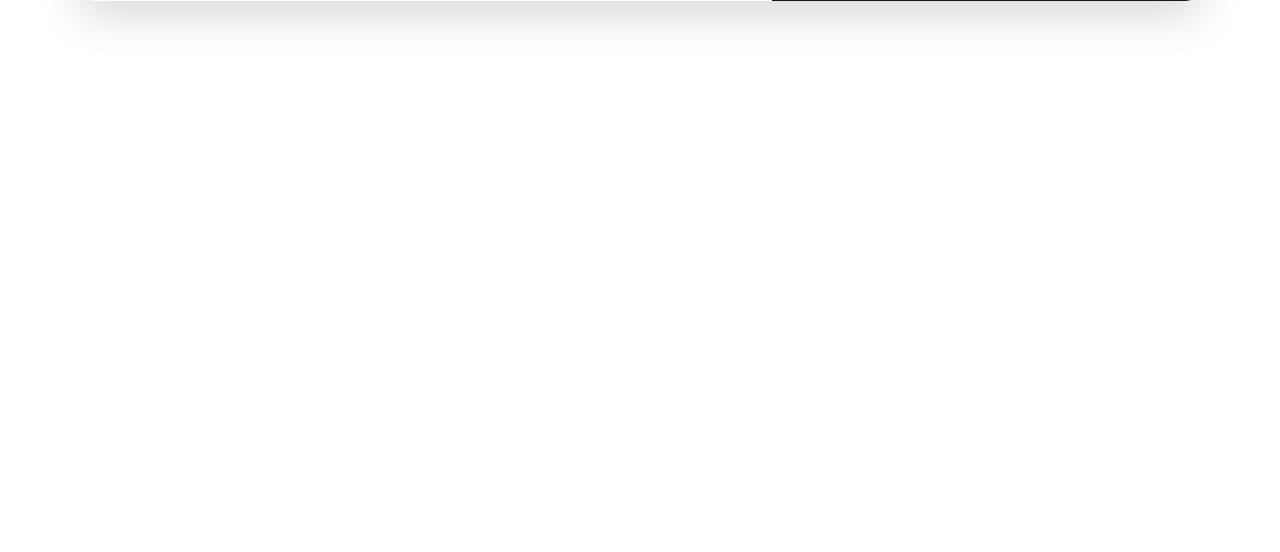
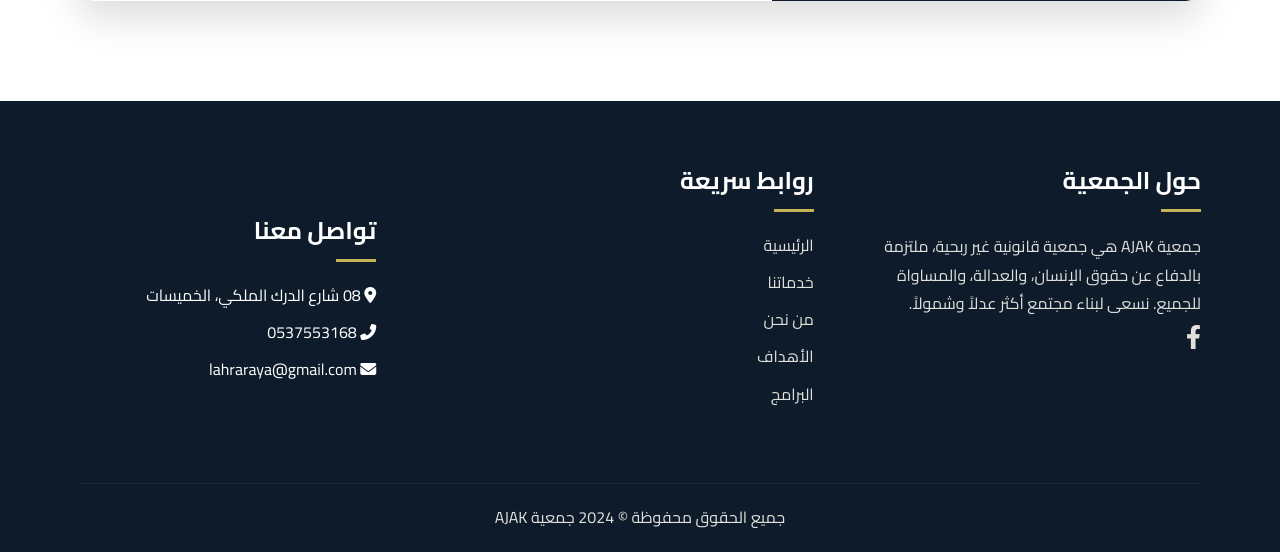
Before and after one commit to AyaProgrammer56/ajak-website, a Flask app: page / in a window 1280 px wide. Shown: the part 4137-4689 px from the top of the page. Before the commit the page ends 4161 px from the top, so only its background shows below. Run offline with Flask 3, Linux system fonts and the light colour scheme.

Commit message:
Updated website

```diff
--- a/app.py
+++ b/app.py
@@ -110,4 +110,4 @@ def submit_complaint():
 
 # --- تشغيل التطبيق ---
 if __name__ == '__main__':
-    app.run(debug=True)
+    app.run(debug=False)
--- a/templates/index.html
+++ b/templates/index.html
@@ -241,6 +241,14 @@
         background-color: var(--secondary-dark);
         padding: 80px 5%;
         text-align: center;
+    }
+
+
+    .about-text h1 {
+        font-size: 2.5rem;
+        margin-bottom: 20px;
+        position: relative;
+        padding-bottom: 10px;
     }
 
     .services-stats-section h1 {
@@ -731,6 +739,68 @@
         text-align: center;
     }
 
+    /* --- Footer Section --- */
+    .site-footer {
+        background-color: var(--primary-dark);
+        color: var(--text-light);
+        padding: 60px 5% 20px;
+    }
+    .footer-content {
+        display: grid;
+        grid-template-columns: repeat(auto-fit, minmax(250px, 1fr));
+        gap: 40px;
+        margin-bottom: 40px;
+    }
+    .footer-section h3 {
+        color: #fff;
+        font-size: 1.5rem;
+        margin-bottom: 20px;
+        position: relative;
+        padding-bottom: 10px;
+    }
+    .footer-section h3::after {
+        content: '';
+        position: absolute;
+        bottom: 0;
+        right: 0;
+        width: 40px;
+        height: 3px;
+        background-color: var(--accent-gold);
+    }
+    .footer-section p {
+        line-height: 1.8;
+        color: var(--text-light);
+    }
+    .footer-section ul {
+        list-style: none;
+    }
+    .footer-section ul li {
+        margin-bottom: 10px;
+    }
+    .footer-section ul a {
+        color: var(--text-light);
+        transition: color 0.3s, padding-right 0.3s;
+    }
+    .footer-section ul a:hover {
+        color: var(--accent-gold);
+        padding-right: 5px;
+    }
+    .social-icons a {
+        color: var(--text-light);
+        font-size: 1.5rem;
+        margin-left: 15px;
+        transition: color 0.3s, transform 0.3s;
+    }
+    .social-icons a:hover {
+        color: var(--accent-gold);
+        transform: scale(1.1);
+    }
+    .footer-bottom {
+        text-align: center;
+        padding-top: 20px;
+        border-top: 1px solid var(--secondary-dark);
+    }
+
 
     /* --- Responsive Design --- */
     @media (max-width: 992px) {
@@ -801,12 +871,24 @@
         .contact-info, .contact-form {
             padding: 30px;
         }
+
+        /* Footer Responsive */
+        .footer-content {
+            grid-template-columns: 1fr;
+            text-align: center;
+        }
+        .footer-section h3::after {
+            right: 50%;
+            transform: translateX(50%);
+        }
+        .social-icons {
+            margin-top: 20px;
+        }
     }
   </style>
 </head>
 <body>
 
-  <!-- Navbar -->
   <header>
     <div class="logo">AJAK</div>
     <nav class="main-nav" id="main-nav">
@@ -824,7 +906,6 @@
     </button>
   </header>
 
-  <!-- Hero Section -->
   <section class="hero-section" id="hero">
     <img src="{{ url_for('static', filename='LOI MM.webp') }}" alt="AJAK Courthouse" class="hero-img" onerror="this.onerror=null;this.src='https://placehold.co/1920x1080/0d1b2a/c5b358?text=AJAK';">
     <div class="hero-content">
@@ -833,20 +914,17 @@
     </div>
   </section>
 
-  <!-- Combined Services & Stats Section -->
   <section class="services-stats-section" id="services-stats">
     <div class="container">
-        <h1>إحصائيات وخدمات الجمعية</h1>
+        <h1> خدماتنا</h1>
         <div class="cards-grid">
-            <!-- Call to Action Card 1 -->
             <div class="service-card" data-modal-target="#volunteer-modal">
                 <i class="fas fa-hand-holding-heart card-icon"></i>
                 <h3>كن متطوعاً</h3>
                 <p>انضم لفريقنا وساهم في نشر الوعي الحقوقي</p>
             </div>
 
-            <!-- Service Card 2 -->
-            <a href="https://hrlibrary.umn.edu/arab/index.html" target="_blank">
+            <a href="https://share.google/FsVz9CHvtkk6eFVdR" target="_blank">
               <div class="service-card">
                   <i class="fas fa-book-open card-icon"></i>
                   <h3>المكتبة الحقوقية</h3>
@@ -854,14 +932,12 @@
               </div>
             </a>
 
-            <!-- Service Card 3 -->
             <div class="service-card" data-modal-target="#forms-modal">
                 <i class="fas fa-hands-helping card-icon"></i>
                 <h3>الدعم والشكايات والتوجيه</h3>
                 <p>اطلب الدعم أو قدم شكاية أو تواصل مع موجه</p>
             </div>
 
-            <!-- Service Card 4 -->
             <div class="service-card" data-modal-target="#radio-modal">
                 <i class="fas fa-broadcast-tower card-icon"></i>
                 <h3>إزرفان راديو</h3>
@@ -871,7 +947,6 @@
     </div>
   </section>
 
-  <!-- About Section -->
   <section class="about-section" id="about">
     <div class="about-text">
       <h1>من نحن</h1>
@@ -881,12 +956,11 @@
       </p>
     </div>
     <div class="about-image">
-      <img src="{{ url_for('static', filename='IMAGE TEAM.jpg') }}" alt="AJAK Team"  onerror="this.onerror=null;this.src='https://placehold.co/600x400/1b263b/ffffff?text=فريق+AJAK';">
+      <img src="{{ url_for('static', filename='IMAGE TEAM.jpg') }}" alt="AJAK Team" onerror="this.onerror=null;this.src='https://placehold.co/600x400/1b263b/ffffff?text=فريق+AJAK';">
     </div>
   </section>
 
 
-  <!-- Goals Section -->
   <section class="goals-section" id="goals">
     <div class="goals-container">
         <h1>🎯 أهداف الجمعية</h1>
@@ -937,7 +1011,6 @@
     </div>
   </section>
 
-  <!-- Programs Section -->
   <section class="programs-section" id="programs">
     <h2 class="section-title">البرامج</h2>
     <p class="section-description">
@@ -972,7 +1045,6 @@
     </div>
   </section>
 
-  <!-- Popup for Programs -->
   <div class="popup" id="popup">
     <div class="popup-content">
       <span class="close-btn" onclick="closePopup()">✖</span>
@@ -980,7 +1052,6 @@
     </div>
   </div>
 
- <!-- Contact Section -->
  <section class="contact-section" id="contact">
     <div class="container">
       <div class="contact-wrapper">
@@ -1010,16 +1081,13 @@
               <textarea id="message" name="message" rows="5" required></textarea>
             </div>
             <button type="submit" class="submit-btn">إرسال الرسالة</button>
+            <p id="responseMessage"></p>
           </form>
-          <p id="responseMessage"></p>
         </div>
       </div>
     </div>
   </section>
 
-  <!-- Modals HTML -->
-
-  <!-- Volunteer Modal -->
   <div class="modal" id="volunteer-modal">
     <div class="modal-content">
         <span class="modal-close">&times;</span>
@@ -1039,7 +1107,6 @@
     </div>
   </div>
 
-  <!-- Forms Modal (Support, Complaints, Guidance) -->
   <div class="modal" id="forms-modal">
       <div class="modal-content">
           <span class="modal-close">&times;</span>
@@ -1050,11 +1117,10 @@
               <button class="tab-link" onclick="openTab(event, 'guidance-content')">التوجيه</button>
           </div>
 
-          <!-- Support Form Tab -->
           <div id="support-form-content" class="modal-tab-content" style="display: block;">
               <h3>استمارة طلب الدعم النفسي</h3>
               <p>نحن هنا للاستماع إليك. يرجى ملء النموذج أدناه وسيقوم أحد المختصين بالتواصل معك في أقرب وقت ممكن.</p>
-              <form class="modal-form">
+              <form id="supportForm" class="modal-form">
                   <div class="input-group">
                       <label for="support-name">الاسم (اختياري)</label>
                       <input type="text" id="support-name" name="name">
@@ -1071,11 +1137,10 @@
               </form>
           </div>
 
-          <!-- Complaint Form Tab -->
           <div id="complaint-form-content" class="modal-tab-content">
               <h3>استمارة تقديم شكاية</h3>
               <p>إذا كنت ترغب في التبليغ عن حالة فساد أو انتهاك للحقوق، يرجى استخدام هذا النموذج. نضمن سرية معلوماتك.</p>
-              <form class="modal-form">
+              <form id="complaintForm" class="modal-form">
                   <div class="input-group">
                       <label for="complaint-name">الاسم الكامل</label>
                       <input type="text" id="complaint-name" name="name" required>
@@ -1096,12 +1161,10 @@
               </form>
           </div>
 
-          <!-- Guidance Tab -->
           <div id="guidance-content" class="modal-tab-content">
               <h3>فريق التوجيه</h3>
               <p>للحصول على توجيه قانوني أو إداري، يمكنكم التواصل مباشرة مع أحد أعضاء فريقنا المختص.</p>
               <div class="guidance-contacts-container">
-                  <!-- Contact 1 -->
                   <div class="guidance-contact-card">
                       <div class="guidance-contact-info">
                           <h4>الأستاذ محمد الحبيب بنشيخ</h4>
@@ -1111,7 +1174,6 @@
                           <a href="tel:+212667368797"><i class="fas fa-phone-square-alt"></i></a>
                       </div>
                   </div>
-                  <!-- Contact 2 -->
                   <div class="guidance-contact-card">
                       <div class="guidance-contact-info">
                           <h4>الأستاذ هشام المقدمي</h4>
@@ -1121,7 +1183,6 @@
                           <a href="tel:+212661793007"><i class="fas fa-phone-square-alt"></i></a>
                       </div>
                   </div>
-                  <!-- Contact 3 -->
                   <div class="guidance-contact-card">
                       <div class="guidance-contact-info">
                           <h4>الأستاذة سعاد بطل</h4>
@@ -1138,7 +1199,6 @@
       </div>
   </div>
 
-  <!-- Radio Modal -->
   <div class="modal" id="radio-modal">
       <div class="modal-content">
           <span class="modal-close">&times;</span>
@@ -1165,6 +1225,42 @@
           <a href="https://www.facebook.com/share/1CF5S8vQju/" target="_blank" class="submit-btn" style="background-color: #1877f2; color: white;"><i class="fab fa-facebook-f" style="margin-left: 8px;"></i> متابعة على فيسبوك</a>
       </div>
   </div>
+
+  <footer class="site-footer">
+    <div class="container">
+      <div class="footer-content">
+        <div class="footer-section about">
+          <h3>حول الجمعية</h3>
+          <p>جمعية AJAK هي جمعية قانونية غير ربحية، ملتزمة بالدفاع عن حقوق الإنسان، والعدالة، والمساواة للجميع. نسعى لبناء مجتمع أكثر عدلاً وشمولاً.</p>
+          <div class="social-icons">
+            <a href="https://www.facebook.com/share/1CF5S8vQju/" target="_blank"><i class="fab fa-facebook-f"></i></a>
+            </div>
+        </div>
+        <div class="footer-section links">
+          <h3>روابط سريعة</h3>
+          <ul>
+            <li><a href="#hero">الرئيسية</a></li>
+            <li><a href="#services-stats">خدماتنا</a></li>
+            <li><a href="#about">من نحن</a></li>
+            <li><a href="#goals">الأهداف</a></li>
+            <li><a href="#programs">البرامج</a></li>
+          </ul>
+        </div>
+        <div class="footer-section contact-info">
+          <h3>تواصل معنا</h3>
+          <ul>
+            <li><i class="fas fa-map-marker-alt"></i> 08 شارع الدرك الملكي، الخميسات</li>
+            <li><i class="fas fa-phone-alt"></i> <a href="tel:0537553168" style="color: inherit;">0537553168</a></li>
+            <li><i class="fas fa-envelope"></i> <a href="mailto:lahraraya@gmail.com" style="color: inherit;">lahraraya@gmail.com</a></li>
+          </ul>
+        </div>
+      </div>
+      <div class="footer-bottom">
+        <p>جميع الحقوق محفوظة &copy; 2024 جمعية AJAK</p>
+      </div>
+    </div>
+  </footer>
+
 
   <script>
     // --- Script for Goals Section Accordion ---
@@ -1252,43 +1348,6 @@
         });
       }
 
-      // --- Script for Animated Counter ---
-      const statsSection = document.getElementById('services-stats');
-      const counter = document.querySelector('.counter');
-      const speed = 200;
-      let counterAnimated = false;
-
-      const startCounter = () => {
-        if (counterAnimated || !counter) return;
-        counterAnimated = true;
-
-        const updateCount = () => {
-          const target = +counter.getAttribute('data-target');
-          const count = +counter.innerText.replace(/[,+]/g, '');
-          const increment = target / speed;
-          if (count < target) {
-            counter.innerText = Math.ceil(count + increment).toLocaleString();
-            setTimeout(updateCount, 10);
-          } else {
-            counter.innerText = target.toLocaleString() + '+';
-          }
-        };
-        updateCount();
-      };
-
-      const observer = new IntersectionObserver((entries) => {
-        entries.forEach(entry => {
-          if (entry.isIntersecting) {
-            startCounter();
-            observer.unobserve(entry.target);
-          }
-        });
-      }, { threshold: 0.5 });
-
-      if (statsSection) {
-        observer.observe(statsSection);
-      }
-
       // --- Modal Handling Script ---
       const openModalButtons = document.querySelectorAll('[data-modal-target]');
       const closeModalButtons = document.querySelectorAll('.modal-close');
@@ -1329,27 +1388,64 @@
           });
       }
 
-      // --- Form Submission Simulation (for ALL forms) ---
-      const allForms = document.querySelectorAll('form');
-      allForms.forEach(form => {
-        form.addEventListener("submit", (e) => {
-            e.preventDefault();
+      // --- Form Submission with Fetch to Flask Backend ---
+      const handleFormSubmit = async (form, endpoint) => {
+          const formData = new FormData(form);
+          const data = {};
+          formData.forEach((value, key) => {
+              data[key] = value;
+          });
+
           const responseMessageElement = form.closest('.modal-content')?.querySelector('.modal-response-message') || document.getElementById("responseMessage");
 
           if (responseMessageElement) {
               responseMessageElement.textContent = "جار الإرسال...";
               responseMessageElement.style.color = "var(--accent-gold)";
 
-                setTimeout(() => {
-                    responseMessageElement.textContent = "تم إرسال الرسالة بنجاح! شكرا لك.";
+              try {
+                  const response = await fetch(endpoint, {
+                      method: 'POST',
+                      headers: {
+                          'Content-Type': 'application/json',
+                      },
+                      body: JSON.stringify(data),
+                  });
+
+                  const result = await response.json();
+
+                  if (response.ok) {
+                      responseMessageElement.textContent = result.message;
                       responseMessageElement.style.color = "green";
                       form.reset();
+                  } else {
+                      responseMessageElement.textContent = "حدث خطأ أثناء الإرسال.";
+                      responseMessageElement.style.color = "red";
+                  }
+              } catch (error) {
+                  console.error('Error:', error);
+                  responseMessageElement.textContent = "لا يمكن الاتصال بالخادم.";
+                  responseMessageElement.style.color = "red";
+              } finally {
                   setTimeout(() => {
                       responseMessageElement.textContent = "";
-                    }, 4000);
-                }, 1500);
+                  }, 5000);
               }
+          }
+      };
+
+      document.getElementById('contactForm')?.addEventListener('submit', (e) => {
+          e.preventDefault();
+          handleFormSubmit(e.target, '/submit_contact');
       });
+
+      document.getElementById('supportForm')?.addEventListener('submit', (e) => {
+          e.preventDefault();
+          handleFormSubmit(e.target, '/submit_support');
+      });
+
+      document.getElementById('complaintForm')?.addEventListener('submit', (e) => {
+          e.preventDefault();
+          handleFormSubmit(e.target, '/submit_complaint');
       });
 
     });
```
Lines whose indentation alone changed are shown as unchanged.
